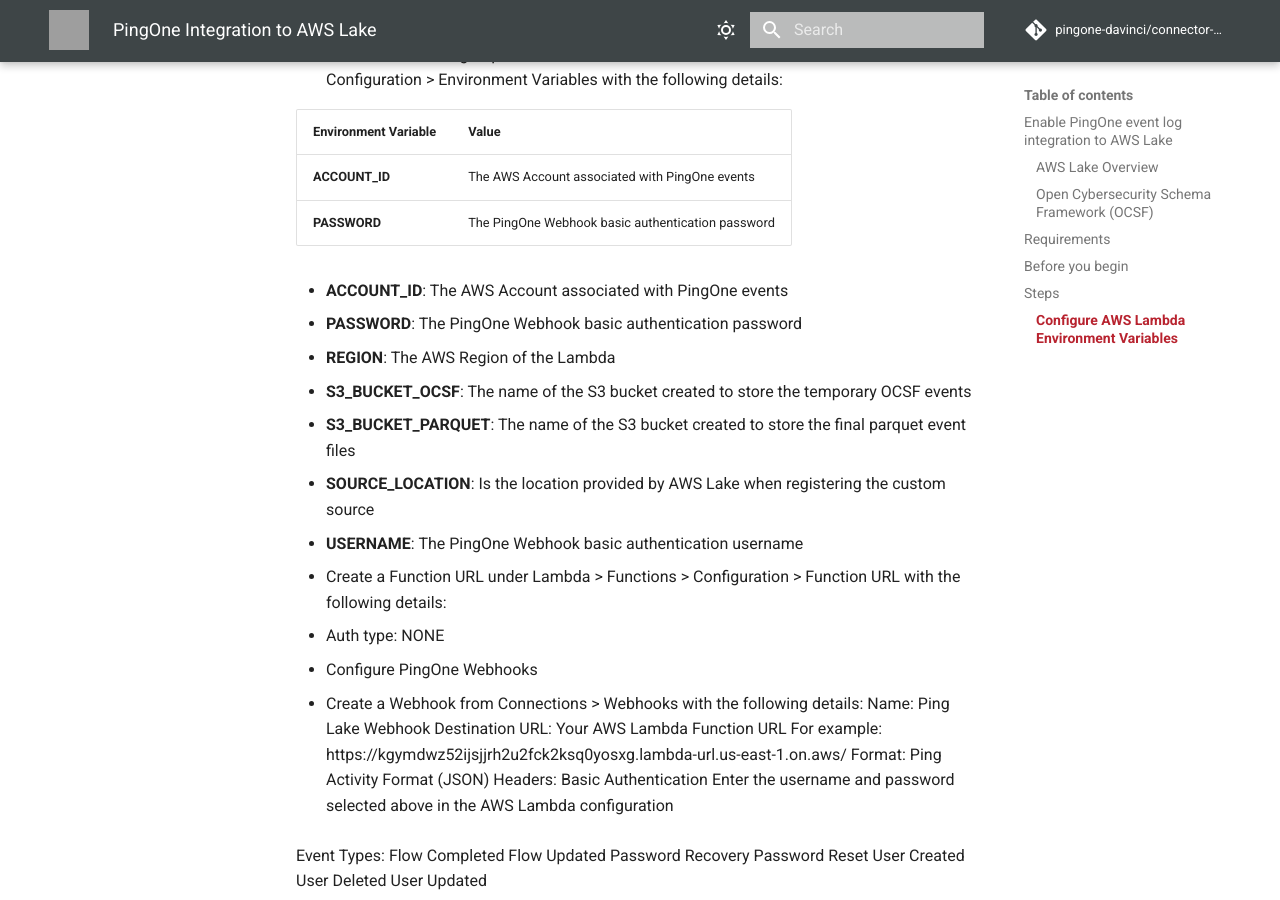
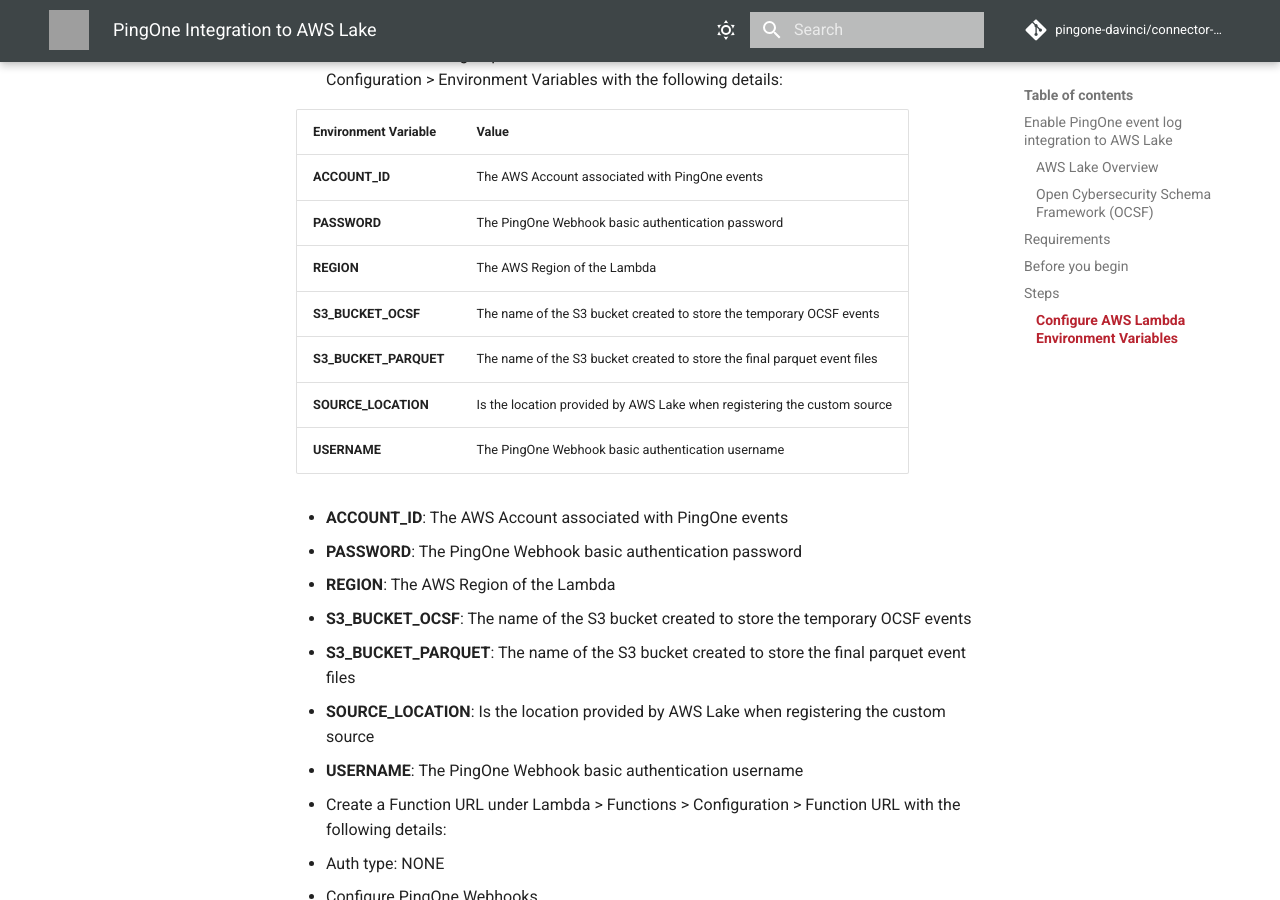
Before and after one commit to pingone-davinci/documentation, an MkDocs documentation site: the page built from docs/aws-lake/README.md, in a window 1280 px wide and 900 px high, scrolled down 1465 px. Built offline with MkDocs 1.6.1 and Material for MkDocs 9.7.7, drawn with Linux system fonts in a browser that asks for light colours; comment, search, counter and statistics services are not loaded; grey boxes are pictures that could not be loaded.

Commit message:
Update README.md

```diff
--- a/docs/aws-lake/README.md
+++ b/docs/aws-lake/README.md
@@ -35,6 +35,12 @@
 | ----------- | ----------- |
 | **ACCOUNT_ID**      | The AWS Account associated with PingOne events       |
 | **PASSWORD**   | The PingOne Webhook basic authentication password        |
+| **REGION**   |  The AWS Region of the Lambda   |
+| **S3_BUCKET_OCSF**   |  The name of the S3 bucket created to store the temporary OCSF events      |
+| **S3_BUCKET_PARQUET**   | The name of the S3 bucket created to store the final parquet event files        |
+| **SOURCE_LOCATION**   | Is the location provided by AWS Lake when registering the custom source       |
+| **USERNAME**   | The PingOne Webhook basic authentication username        |
+
 
   * **ACCOUNT_ID**: The AWS Account associated with PingOne events
   * **PASSWORD**: The PingOne Webhook basic authentication password
```
